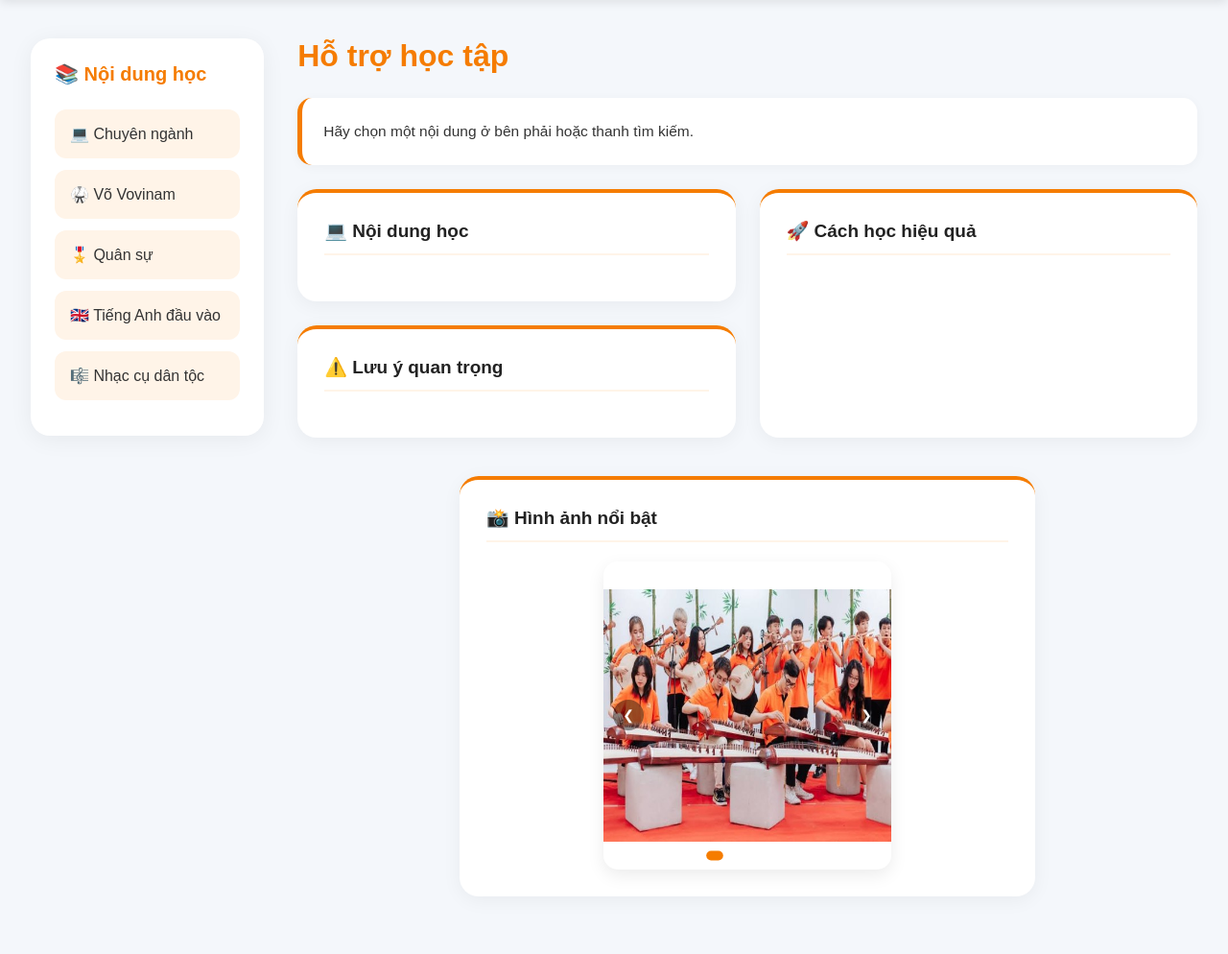
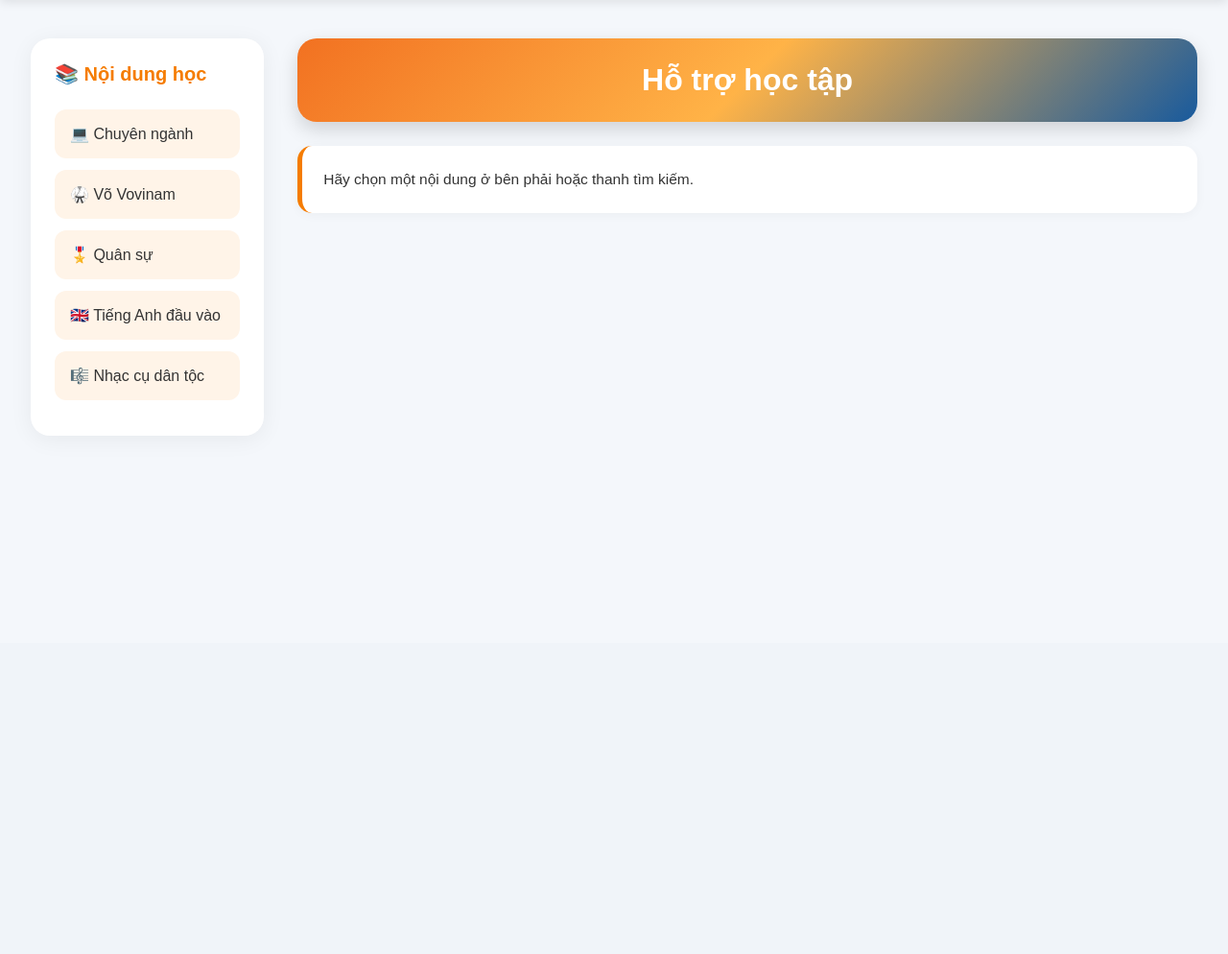
Before and after one commit to nguyendangkhoa22052007-del/SSA101, a Flask app: page /study in a window 1280 px wide. Shown: the part 130-1124 px from the top of the page at 96% size. After the commit the page ends 584 px from the top, so only its background shows below. Run offline with Flask 3, Linux system fonts and the light colour scheme; a user stored in the database is signed in.

Commit message:
Update study.html

```diff
--- a/templates/study.html
+++ b/templates/study.html
@@ -208,7 +208,8 @@ body {
 .slider-container {
     position: relative;
     width: 100%;
-    max-width: 300px;
+    max-width: 700px;
+    height: 420px;
     margin: 0 auto;
     overflow: hidden;
     border-radius: 15px;
@@ -219,19 +220,20 @@ body {
     display: flex;
     align-items: center;
     transition: transform 0.6s cubic-bezier(0.25, 1, 0.5, 1);
-    width: 500%;
 }
 
 .slide {
-    width: 20%;
+    min-width: 100%;
     flex-shrink: 0;
     cursor: pointer;
 }
 
 .slide img {
     width: 100%;
-    height: auto;
+    height: 420px;
+    object-fit: contain;
     display: block;
+    background: #f8f8f8;
 }
 
 .slider-btn {
@@ -342,6 +344,7 @@ body {
 }
 </style>
 </head>
+
 <body>
 
 <div class="navbar">
@@ -368,71 +371,67 @@ body {
     </div>
 
     <div class="content">
-        <h1>{{ tieu_de }}</h1>
+
+    <div class="study-title"
+style="
+background: linear-gradient(135deg, #f27121, #ffb347, #185a9d);
+color: white;
+padding: 25px 35px;
+border-radius: 20px;
+font-size: 32px;
+font-weight: bold;
+text-align: center;
+box-shadow: 0 8px 20px rgba(0,0,0,0.15);
+margin-bottom: 25px;
+display: block;
+">
+    {{ tieu_de }}
+</div>
 
         <div id="excel-intro" class="intro-box"></div>
 
-        <div class="results-container">
-            <div class="left-column">
-                <div class="content-box" id="box-noi-dung">
-                    <h2>💻 Nội dung học</h2>
-                    <div class="box-body"></div>
+
+        <div id="raw-excel-storage" style="display: none;">
+    {{ ketqua | safe }}
 </div>
 
-                <div class="content-box" id="box-luu-y">
-                    <h2>⚠️ Lưu ý quan trọng</h2>
-                    <div class="box-body"></div>
-                </div>
-            </div>
-
-            <div class="right-column">
-                <div class="content-box" id="box-cach-hoc">
-                    <h2>🚀 Cách học hiệu quả</h2>
-                    <div class="box-body"></div>
-                </div>
-            </div>
-        </div>
-
-        <div id="raw-excel-storage" style="display: none;">{{ ketqua | safe }}</div>
-
+{% if images %}
 <div class="slider-section">
     <h2>📸 Hình ảnh nổi bật</h2>
+
     <div class="slider-container">
+
         <div class="slider-wrapper">
-                    <div class="slide"><img src="/static/HT1.jpg" alt="Hình ảnh hoạt động 1"></div>
-                    <div class="slide"><img src="/static/HT2.jpg" alt="Hình ảnh hoạt động 2"></div>
-                    <div class="slide"><img src="/static/HT3.jpg" alt="Hình ảnh hoạt động 3"></div>
-                    <div class="slide"><img src="/static/HT4.jpg" alt="Hình ảnh hoạt động 4"></div>
-                    <div class="slide"><img src="/static/HT5.png" alt="Hình ảnh hoạt động 5"></div>
+            {% for image in images %}
+            <div class="slide">
+                <img src="{{ url_for('static', filename=image) }}" alt="Hình ảnh học tập">
+            </div>
+            {% endfor %}
         </div>
 
         <button class="slider-btn prev-btn">&#10094;</button>
         <button class="slider-btn next-btn">&#10095;</button>
 
         <div class="slider-dots">
-                    <span class="dot active"></span>
-                    <span class="dot"></span>
-                    <span class="dot"></span>
-                    <span class="dot"></span>
-                    <span class="dot"></span>
+            {% for image in images %}
+            <span class="dot {% if loop.first %}active{% endif %}"></span>
+            {% endfor %}
+        </div>
+
     </div>
 </div>
-        </div>
-    </div>
-</div>
+{% endif %}
+    </div> <!-- đóng .content -->
+</div> <!-- đóng .main -->
 
 <div class="image-preview-modal" id="imagePreviewModal">
     <span class="close-modal">&times;</span>
     <img src="" alt="Ảnh xem trước" class="zoomed-image" id="zoomedImage">
 </div>
-
 <script>
 document.addEventListener("DOMContentLoaded", function() {
     const storage = document.getElementById('raw-excel-storage');
     const introBox = document.getElementById('excel-intro');
-    const bodyNoiDung = document.querySelector('#box-noi-dung .box-body');
-    const bodyLuuY = document.querySelector('#box-luu-y .box-body');
-    const bodyCachHoc = document.querySelector('#box-cach-hoc .box-body');
     const sidebar = document.querySelector('.sidebar');
 
     if (!storage) return;
@@ -448,7 +447,6 @@ document.addEventListener("DOMContentLoaded", function() {
     let cleanText = tempDiv.textContent || tempDiv.innerText || "";
 
     let lines = cleanText.split('||NEWLINE||');
-    let currentTargetBody = null;
 
     lines.forEach(line => {
         let trimmedLine = line.trim();
@@ -456,20 +454,6 @@ document.addEventListener("DOMContentLoaded", function() {
 
         let cleanLine = trimmedLine.toLowerCase().replace(/[^a-z0-9 áàảãạâấầẩẫậăắằẳẵặéèẻẽẹêếềểễệíìỉĩịóòỏõọôốồổỗộơớờởỡợúùủũụưứừửữựýỳỷỹỵ]/g, '').trim();
 
-        let isHeader = false;
-
-        if (cleanLine.includes('nội dung học') || cleanLine === 'nội dung') {
-            currentTargetBody = bodyNoiDung;
-            isHeader = true;
-        } else if (cleanLine.includes('lưu ý quan trọng') || cleanLine.includes('lưu ý')) {
-            currentTargetBody = bodyLuuY;
-            isHeader = true;
-        } else if (cleanLine.includes('cách học hiệu quả') || cleanLine.includes('cách học') || cleanLine.includes('phương pháp học')) {
-            currentTargetBody = bodyCachHoc;
-            isHeader = true;
-        }
-
-        if (isHeader) return;
 
         const p = document.createElement('p');
 
@@ -477,18 +461,18 @@ document.addEventListener("DOMContentLoaded", function() {
     let colonIdx = trimmedLine.indexOf(':');
     let keyTitle = trimmedLine.substring(0, colonIdx + 1);
     let valueText = trimmedLine.substring(colonIdx + 1);
+
     p.innerHTML = `<strong>${keyTitle}</strong>${valueText}`;
+
 } else if (trimmedLine.startsWith('-') || trimmedLine.startsWith('•')) {
             p.innerHTML = `• ${trimmedLine.substring(1).trim()}`;
         } else {
             p.textContent = trimmedLine;
         }
 
-        if (currentTargetBody) {
-            currentTargetBody.appendChild(p);
-        } else {
+
             introBox.appendChild(p);
-        }
+
     });
 
     if (introBox.children.length === 0) {
@@ -536,12 +520,16 @@ document.addEventListener("DOMContentLoaded", function() {
 
     let sliderIndex = 0;
     const maxSlides = slides.length;
+
+
+
     let autoSlideTimer;
 
     function renderSlider() {
-        sliderWrapper.style.transform = `translateX(-${sliderIndex * 20}%)`;
+    sliderWrapper.style.transform = `translateX(-${sliderIndex * 100}%)`;
+
     dots.forEach((dot, idx) => {
-            dot.classList.toggle('active', idx === sliderIndex);
+        dot.classList.toggle("active", idx === sliderIndex);
     });
 }
 
```
Lines whose indentation alone changed are shown as unchanged.
